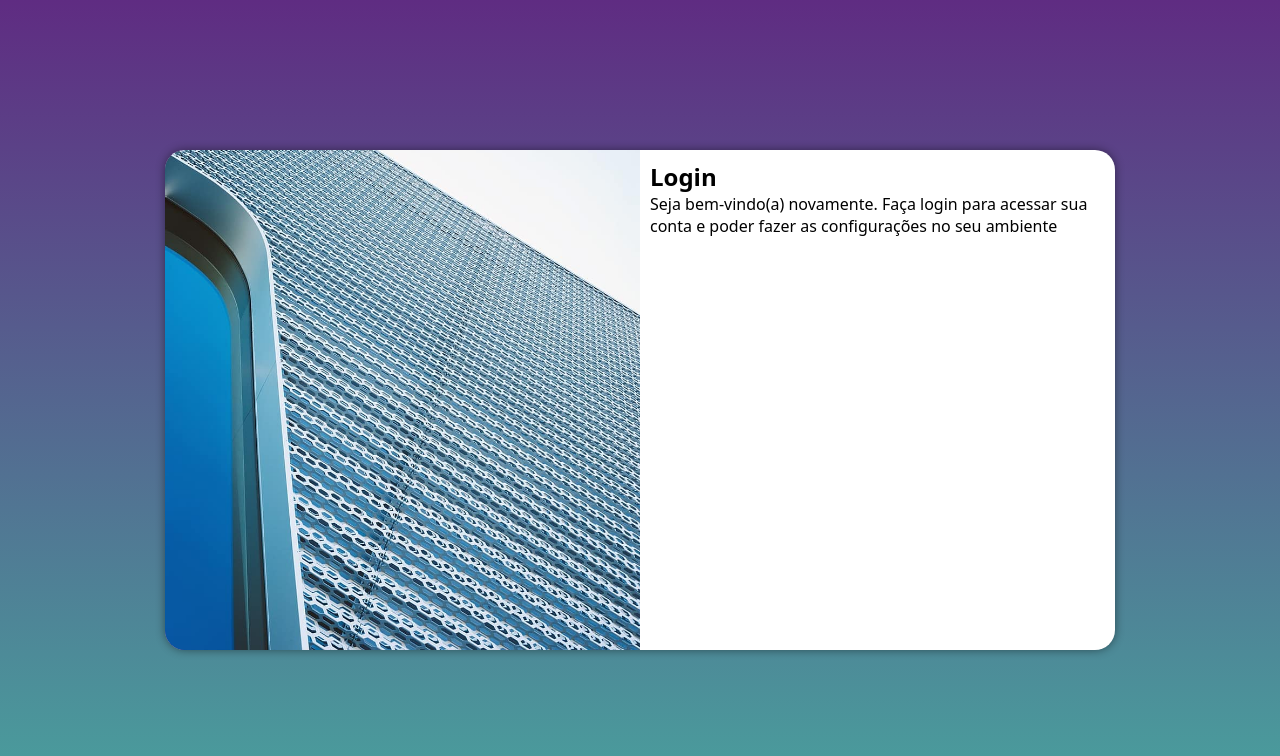
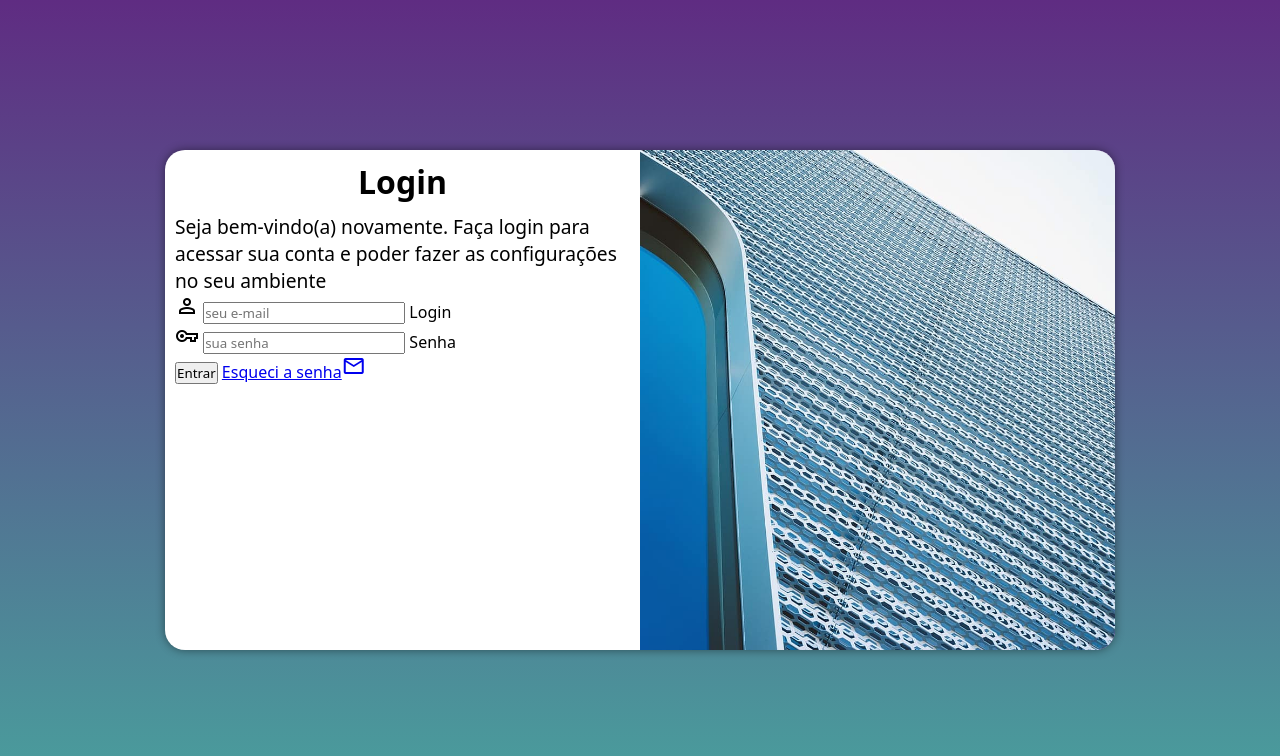
Before and after one commit to LucasTFerreira/projeto-login, a plain HTML site: page index.html in a window 1280 px wide. Drawn offline with nearby package versions, Linux system fonts and the light colour scheme.

Commit message:
adicionei o formulário

```diff
--- a/estilos/media-quert.css
+++ b/estilos/media-quert.css
@@ -32,14 +32,22 @@
     }
 
     section#login > div#imagem {
-        float: left;
+        float: right;
         width: 50%;
         height: 100%;
     }
 
     section#login > div#formulario {
-        float: right;
+        float: left;
         width: 50%;
     }
 
+    div#formulario > h1{
+        font-size: 2em;
+    }
+
+    div#formulario > p {
+        font-size: 1.2em;
+    }
+
 }
--- a/estilos/style.css
+++ b/estilos/style.css
@@ -51,3 +51,12 @@ section#login > div#formulario {
     display: block;
     padding: 10px;
 }
+
+div#formulario > h1 {
+    text-align: center;
+    margin-bottom: 10px;
+}
+
+div#formulario > p {
+    font-size: 0.8em;
+}
--- a/index.html
+++ b/index.html
@@ -4,6 +4,7 @@
     <meta charset="UTF-8">
     <meta name="viewport" content="width=device-width, initial-scale=1.0">
     <title>Login</title>
+    <link href="https://fonts.googleapis.com/css2?family=Material+Symbols+Outlined" rel="stylesheet" />
     <link rel="stylesheet" href="estilos/style.css">
     <link rel="stylesheet" href="estilos/media-quert.css">
 </head>
@@ -11,13 +12,29 @@
     <main>
         <section id="login">
             <div id="imagem">
-
             </div>
             <div id="formulario">
                 <h1>Login</h1>
                 <p>Seja bem-vindo(a) novamente. Faça login para acessar sua conta e poder fazer as configurações no seu ambiente</p>
-                <form action="login.php" method="post">
-
+                <form action="login.php" method="post" autocomplete="on">
+                    <div class="campo">
+                        <span class="material-symbols-outlined">
+                            person
+                        </span>
+                        <input type="email" name="login" id="ilogin" placeholder="seu e-mail" autocomplete="email" required maxlength="30">
+                        <label for="ilogin">Login</label>
+                    </div>
+                    <div class="campo">
+                        <span class="material-symbols-outlined">
+                            vpn_key
+                        </span>
+                        <input type="password" name="senha" id="isenha" placeholder="sua senha" autocomplete="current-password" required minlength="8" maxlength="20">
+                        <label for="isenha">Senha</label>
+                    </div>
+                    <input type="submit" value="Entrar">
+                    <a href="esqueci.html">Esqueci a senha<span class="material-symbols-outlined">
+                        mail
+                    </span></a>
                 </form>
             </div>
         </section>
```
